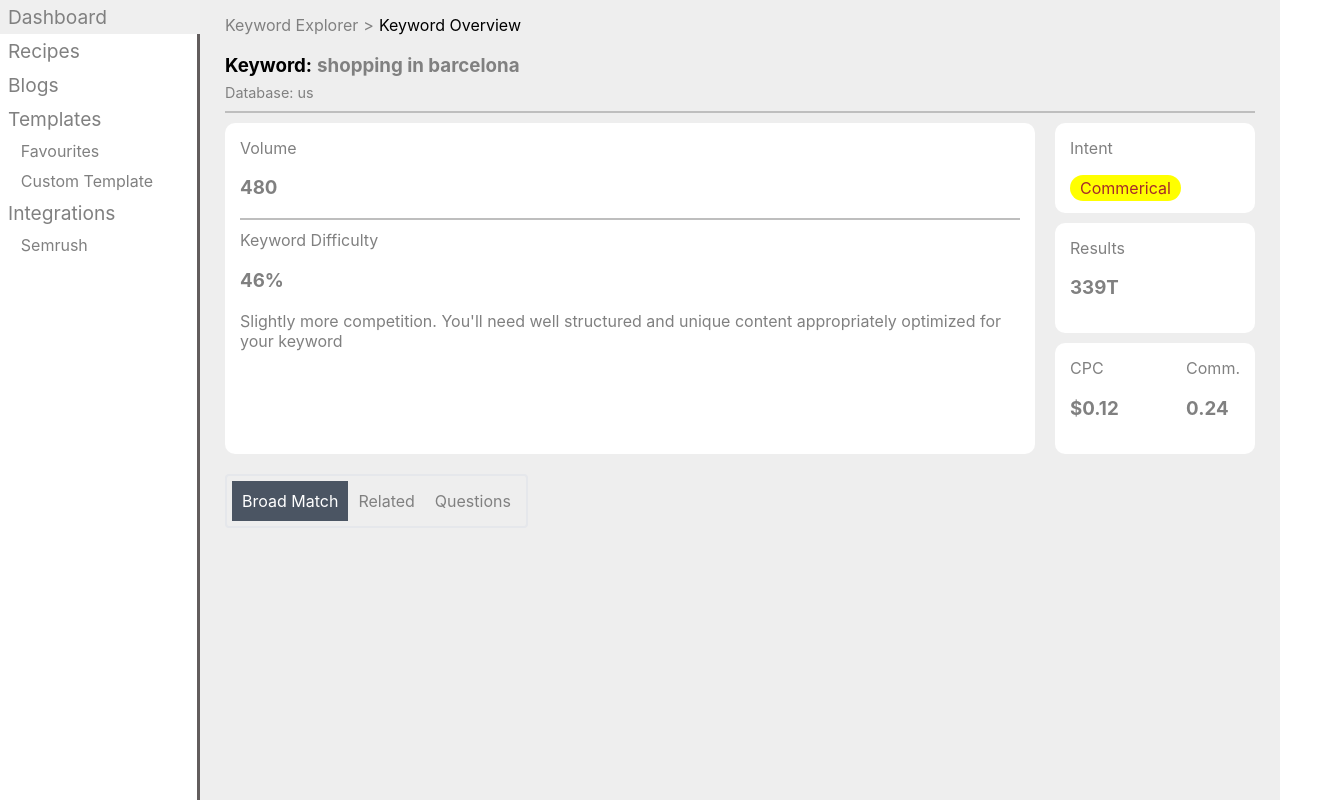
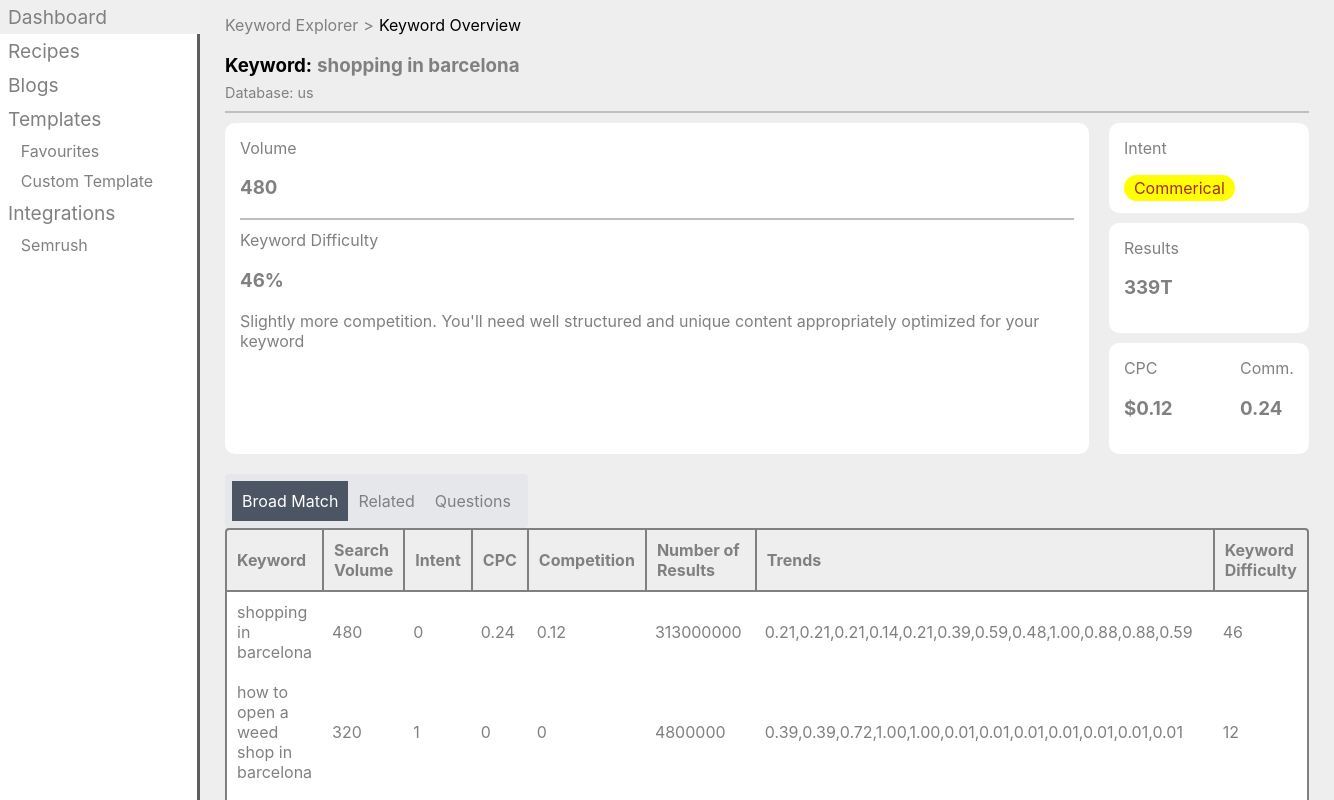
Before and after one commit to takshch/longshot, a React (Create React App) app: page / in a window 1280 px wide. Shown: the top 800 px of the page, 1334 px wide, since content can reach past the window. Built offline with nearby package versions, Linux system fonts and the light colour scheme.

Commit message:
Adds table

```diff
--- a/src/components/Common/Segmented/Segmented.tsx
+++ b/src/components/Common/Segmented/Segmented.tsx
@@ -7,6 +7,7 @@ const Div = styled.div`
   border-radius: 4px;
   padding: 5px;
   width: fit-content;
+  background-color: rgb(229 231 235);
 `;
 
 interface ChoiceType {
--- /dev/null
+++ b/src/pages-component/IndexPage/Table.tsx
@@ -0,0 +1,72 @@
+import styled from 'styled-components';
+
+const TableElement = styled.table`
+  border-spacing: unset;
+`;
+
+const HeadColumn = styled.th`
+  text-align: left;
+  padding: 10px;
+  border: 2px solid gray;
+  border-right: 0;
+  &:last-child {
+    border-right: 2px solid gray;
+    border-top-right-radius: 4px;
+  }
+  &:first-child {
+    border-top-left-radius: 4px;
+  }
+`;
+
+const BodyColumn = styled.td`
+  padding: 10px;
+  background-color: #fff;
+  &:first-child {
+    border-left: 2px solid gray;
+  }
+  &:last-child {
+    border-right: 2px solid gray;
+  }
+`;
+
+const BodyRow = styled.tr`
+  &:last-child {
+    > td {
+      border-bottom: 2px solid gray;
+      &:first-child {
+        border-bottom-left-radius: 4px;
+      }
+      &:last-child {
+        border-bottom-right-radius: 4px;
+      }
+    }
+  }
+`;
+
+interface TableProps {
+  columnNames: string[];
+  rows: string[][];
+}
+
+export default function Table({ columnNames, rows }: TableProps) {
+  return (
+    <TableElement>
+      <thead>
+        <tr>
+          {columnNames.map((name) => (
+            <HeadColumn>{name}</HeadColumn>
+          ))}
+        </tr>
+      </thead>
+      <tbody>
+        {rows.map((row) => (
+          <BodyRow>
+            {row.map((column) => (
+              <BodyColumn>{column}</BodyColumn>
+            ))}
+          </BodyRow>
+        ))}
+      </tbody>
+    </TableElement>
+  );
+}
--- a/src/pages-component/IndexPage/Table/Table.tsx
+++ /dev/null
@@ -1,42 +0,0 @@
-import { useState } from 'react';
-import Segmented from '../../../components/Common/Segmented/Segmented';
-import { GetApiResponseType } from '../../../types/GetApiResponseType';
-
-type TableProps = {
-  data: GetApiResponseType;
-};
-
-const CHOICES = [
-  {
-    id: 1,
-    text: 'Broad Match',
-  },
-  {
-    id: 2,
-    text: 'Related',
-  },
-  {
-    id: 3,
-    text: 'Questions',
-  },
-];
-
-const Table = ({ data }: TableProps) => {
-  const { columnNames } = data;
-
-  const [selectedChoice, setSelectedChoice] = useState<number>(CHOICES[0].id);
-
-  const selectChoice = (choice: number) => {
-    setSelectedChoice(choice);
-  }
-
-  return (
-    <Segmented
-      choices={CHOICES}
-      selectedChoice={selectedChoice}
-      onSelect={selectChoice}
-    />
-  );
-};
-
-export default Table;
--- /dev/null
+++ b/src/pages-component/IndexPage/TableSection.tsx
@@ -0,0 +1,48 @@
+import { useState } from 'react';
+import Segmented from '../../components/Common/Segmented/Segmented';
+import { GetApiResponseType } from '../../types/GetApiResponseType';
+import Table from './Table';
+
+type TableSectionProps = {
+  data: GetApiResponseType;
+};
+
+const CHOICES = [
+  {
+    id: 1,
+    text: 'Broad Match',
+  },
+  {
+    id: 2,
+    text: 'Related',
+  },
+  {
+    id: 3,
+    text: 'Questions',
+  },
+];
+
+const TableSection = ({ data }: TableSectionProps) => {
+  const { columnNames, raw_broadmatch_data } = data;
+
+  const [selectedChoice, setSelectedChoice] = useState<number>(CHOICES[0].id);
+
+  const selectChoice = (choice: number) => {
+    setSelectedChoice(choice);
+  };
+
+  return (
+    <div>
+      <div>
+        <Segmented
+          choices={CHOICES}
+          selectedChoice={selectedChoice}
+          onSelect={selectChoice}
+        />
+      </div>
+      <Table columnNames={columnNames} rows={raw_broadmatch_data} />
+    </div>
+  );
+};
+
+export default TableSection;
--- a/src/pages/IndexPage.tsx
+++ b/src/pages/IndexPage.tsx
@@ -6,7 +6,7 @@ import Divider from '../components/Common/Divider/Divider';
 import { humanizeNumber } from '../helpers/humanizeNumber';
 import HomeLayout from '../layout/HomeLayout';
 import { VolumeAndKeywordCard } from '../pages-component/IndexPage/Cards/VolumeAndKeywordCard';
-import Table from '../pages-component/IndexPage/Table/Table';
+import TableSection from '../pages-component/IndexPage/TableSection';
 import { GetApiResponseType } from '../types/GetApiResponseType';
 import classes from './IndexPage.module.scss';
 
@@ -73,7 +73,7 @@ const IndexPage = () => {
                 </Card>
               </div>
             </div>
-            <Table data={data} />
+            <TableSection data={data} />
           </div>
         </>
       )}
--- a/src/types/GetApiResponseType.ts
+++ b/src/types/GetApiResponseType.ts
@@ -3,9 +3,9 @@ export type GetApiResponseType = {
   country: string
   phrase_search: string
   columnNames: string[]
-  raw_related_data: string[]
-  raw_broadmatch_data: string[]
-  raw_question_data: string[]
+  raw_related_data: string[][]
+  raw_broadmatch_data: string[][]
+  raw_question_data: string[][]
   request_id: string
   status: number
   created_date: Date
```
